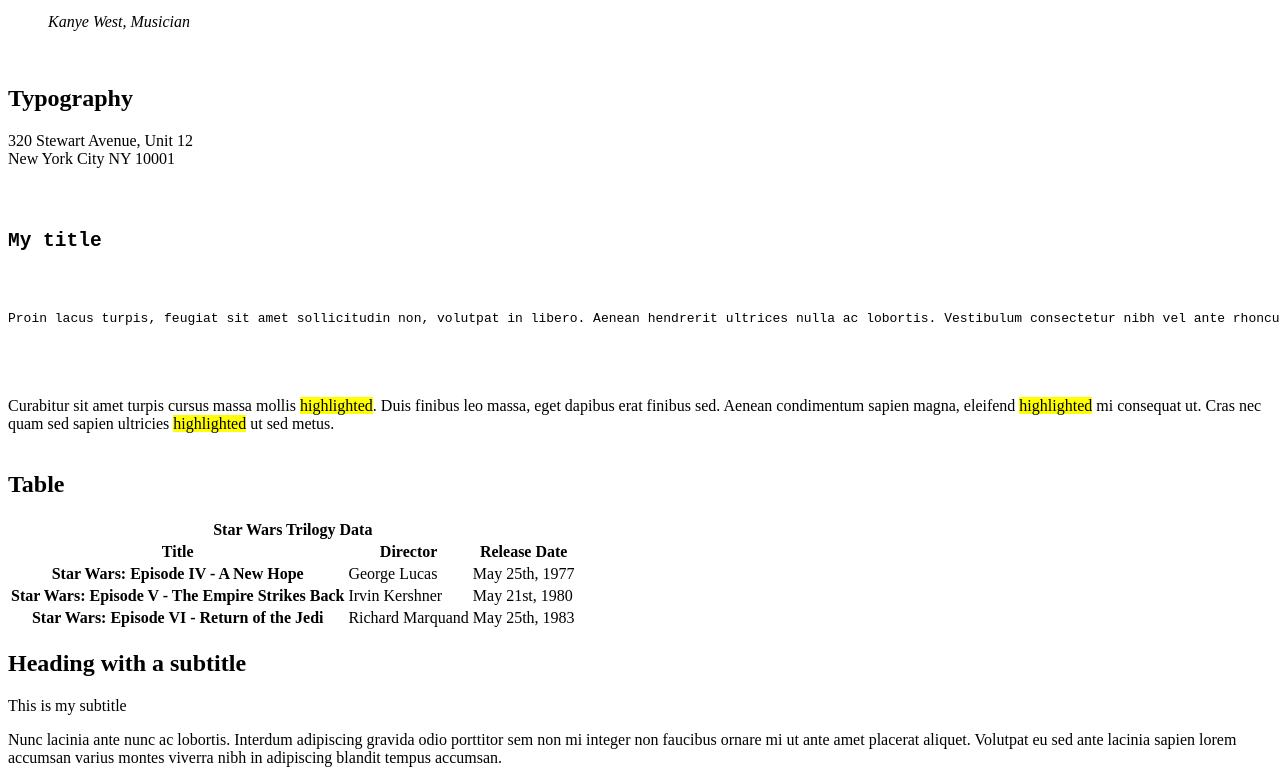
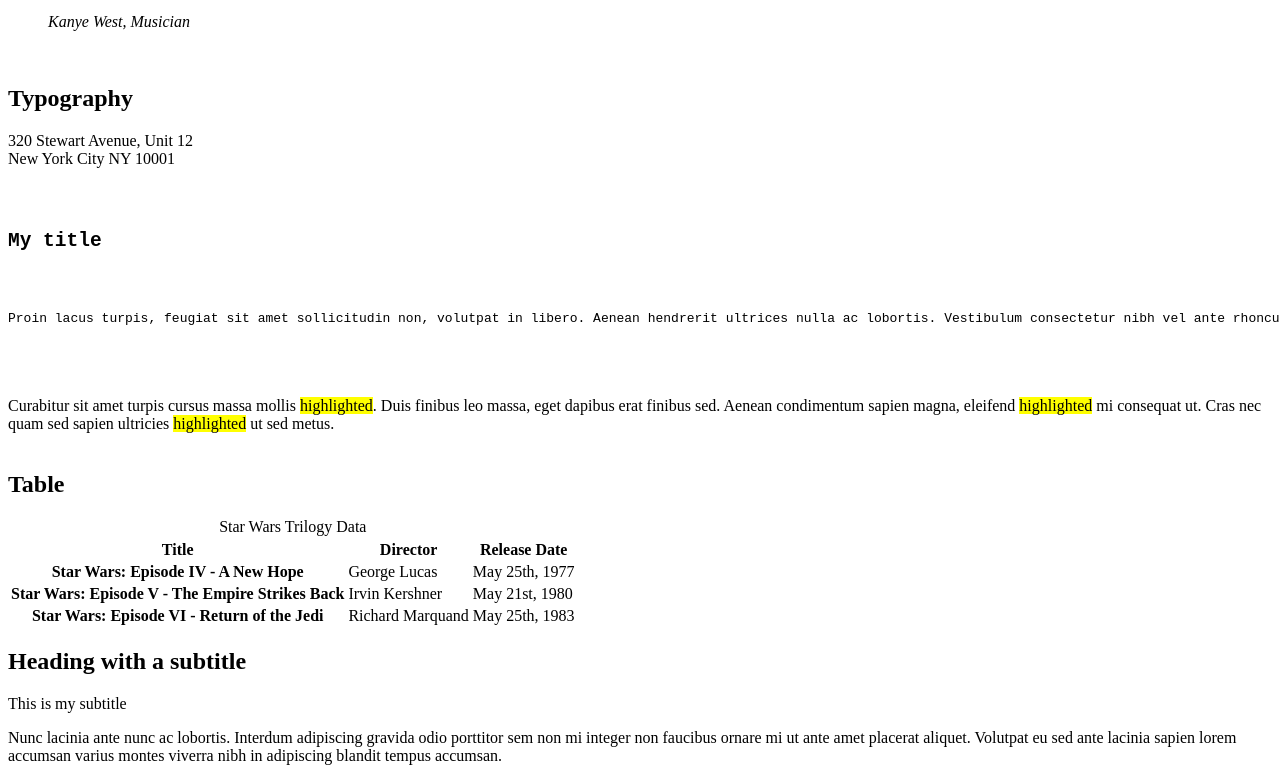
Before and after one commit to NathalieMet/holbertonschool-web_front_end, a plain HTML site: page html_advanced/33-styleguide.html in a window 1280 px wide. Shown: the part 1182-1965 px from the top of the page. Drawn offline with Linux system fonts and the light colour scheme.

Commit message:
push changes

```diff
--- a/html_advanced/33-styleguide.html
+++ b/html_advanced/33-styleguide.html
@@ -112,7 +112,7 @@
 					<table>
 						<colgroup span="3" class="columns"></colgroup>
 							<tr>
-								<th colspan="3">Star Wars Trilogy Data</th>
+								<caption>Star Wars Trilogy Data</caption>
 							</tr>
 							<tr>
 								<th scope="col">Title</th>
```
Also changed, not shown: html_advanced/34-styleguide.html (+1 -1 lines).
